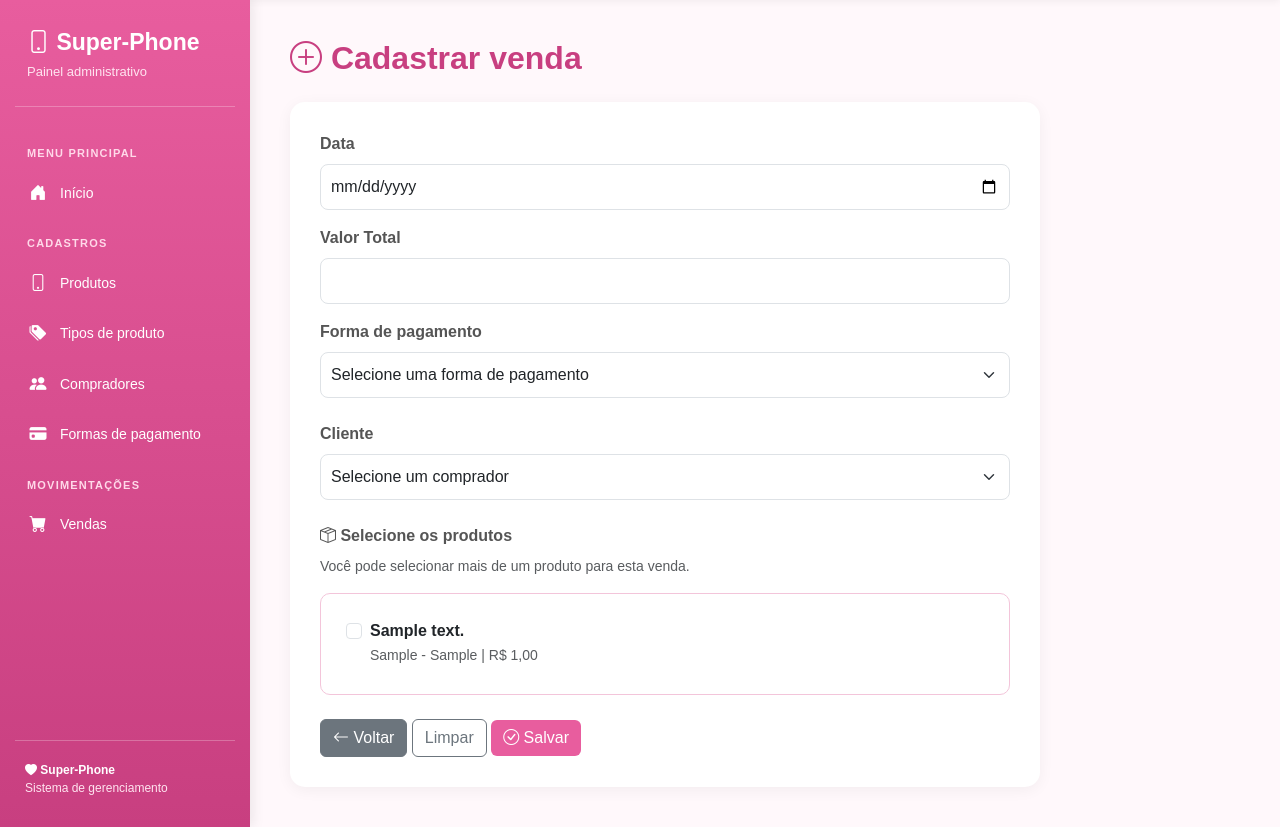
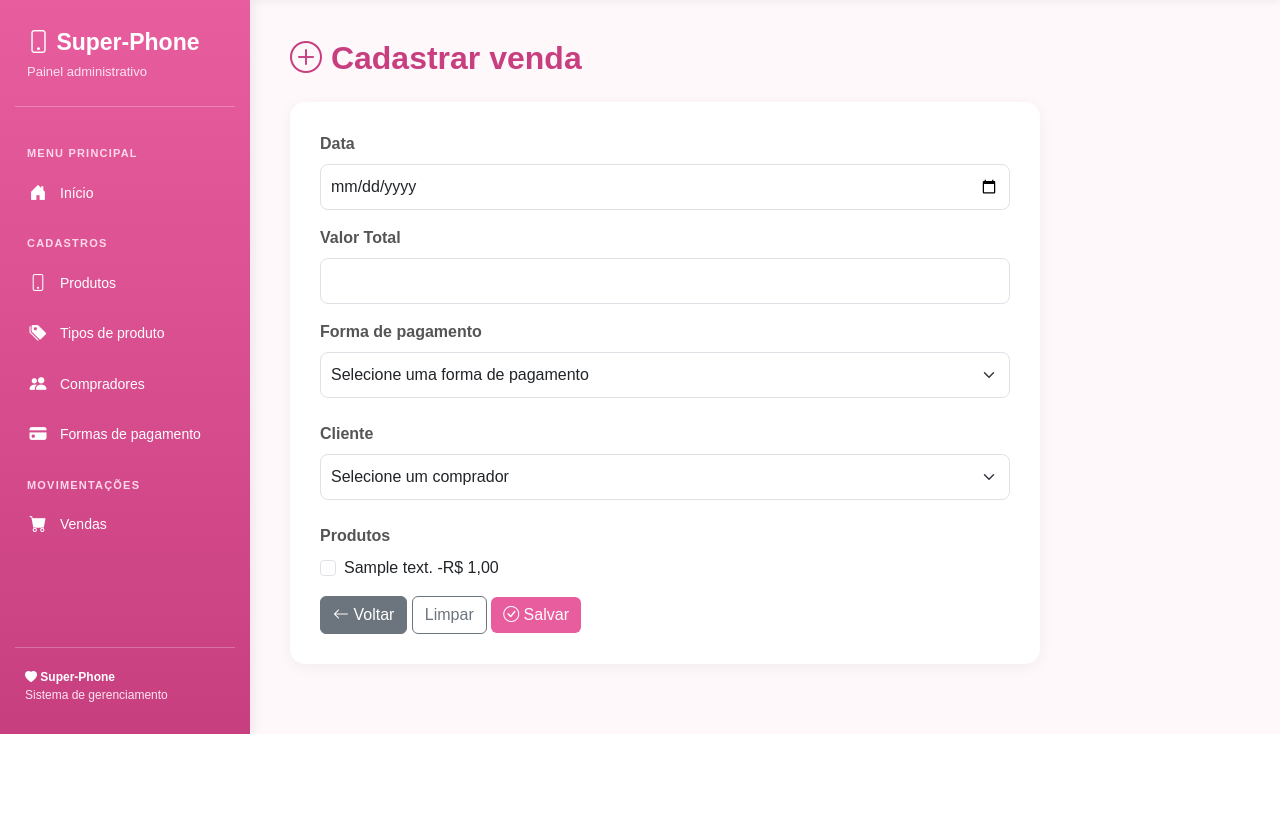
Before and after one commit to kxyre/superphone-17.11-, a PHP site: page /views/venda/create.php in a window 1280 px wide. Shown: the part 66-893 px from the top of the page. After the commit the page ends 800 px from the top, so only its background shows below. Run offline with PHP 8.4, Linux system fonts and the light colour scheme; tables that the repository leaves empty hold one stand-in row (values such as "Sample post").

Commit message:
Update create.php

```diff
--- a/superphone/views/venda/create.php
+++ b/superphone/views/venda/create.php
@@ -86,23 +86,6 @@ $produtos = $produtoDao->read();
             padding: 10px;
         }
 
-        .lista-produtos {
-            border: 1px solid #f3c5da;
-            border-radius: 10px;
-            padding: 15px;
-            max-height: 300px;
-            overflow-y: auto;
-        }
-
-        .produto-item {
-            padding: 10px;
-            border-bottom: 1px solid #f8e1eb;
-        }
-
-        .produto-item:last-child {
-            border-bottom: none;
-        }
-
         .form-check-input:checked {
             background-color: #e85d9e;
             border-color: #e85d9e;
@@ -177,7 +160,7 @@ $produtos = $produtoDao->read();
 
                         <?php foreach ($tipos as $tipo) { ?>
                             <option value="<?= $tipo->getId() ?>">
-                                <?= htmlspecialchars($tipo->getDescricao()) ?>
+                                <?= $tipo->getDescricao() ?>
                             </option>
                         <?php } ?>
 
@@ -186,74 +169,33 @@ $produtos = $produtoDao->read();
 
                 <div class="mb-4">
                     <label class="form-label">Cliente</label>
-
                     <select name="idPessoa" class="form-select" required>
                         <option value="">Selecione um comprador</option>
-
                         <?php foreach ($compradores as $comprador) { ?>
                             <option value="<?= $comprador->getId() ?>">
-                                <?= htmlspecialchars($comprador->getNome()) ?>
+                                <?= $comprador->getNome() ?>
                             </option>
                         <?php } ?>
-
                     </select>
                 </div>
 
-                <div class="mb-4">
-                    <label class="form-label">
-                        <i class="bi bi-box-seam"></i> Selecione os produtos
+                <div class="mb-3">
+                    <label class="form-label">Produtos</label>
+                    <?php foreach ($produtos as $produto) { ?>
+                        <div class="form-check">
+                            <input type="checkbox" class="form-check-input"
+                                name="produtos[]"
+                                value="<?= $produto->getId() ?>">
+                            <label class="form-check-label">
+                                <?= $produto->getDescricao() ?> -R$ <?= number_format($produto->getPreco(), 2, ',', '.') ?>
                             </label>
-
-                    <p class="text-muted small">
-                        Você pode selecionar mais de um produto para esta venda.
-                    </p>
-
-                    <div class="lista-produtos">
-
-                        <?php foreach ($produtos as $produto) { ?>
-
-                            <div class="produto-item">
-                                <div class="form-check">
-
-                                    <input
-                                        class="form-check-input"
-                                        type="checkbox"
-                                        name="produtos[]"
-                                        value="<?= $produto->getId() ?>"
-                                        id="produto<?= $produto->getId() ?>"
-                                    >
-
-                                    <label class="form-check-label"
-                                           for="produto<?= $produto->getId() ?>">
-
-                                        <strong>
-                                            <?= htmlspecialchars($produto->getDescricao()) ?>
-                                        </strong>
-
-                                        <br>
-
-                                        <small class="text-muted">
-                                            <?= htmlspecialchars($produto->getMarca()) ?>
-                                            -
-                                            <?= htmlspecialchars($produto->getModelo()) ?>
-                                            | R$
-                                            <?= number_format($produto->getPreco(), 2, ',', '.') ?>
-                                        </small>
-
-                                    </label>
-
                         </div>
-                            </div>
-
                     <?php } ?>
 
                     <?php if (empty($produtos)) { ?>
-                            <p class="text-muted text-center mb-0">
-                                Nenhum produto cadastrado.
-                            </p>
+                        <p class="text-muted">Nenhum produto cadastrado.</p>
                     <?php } ?>
 
-                    </div>
                 </div>
 
                 <a href="index.php" class="btn btn-secondary">
```
Lines whose indentation alone changed are shown as unchanged.
